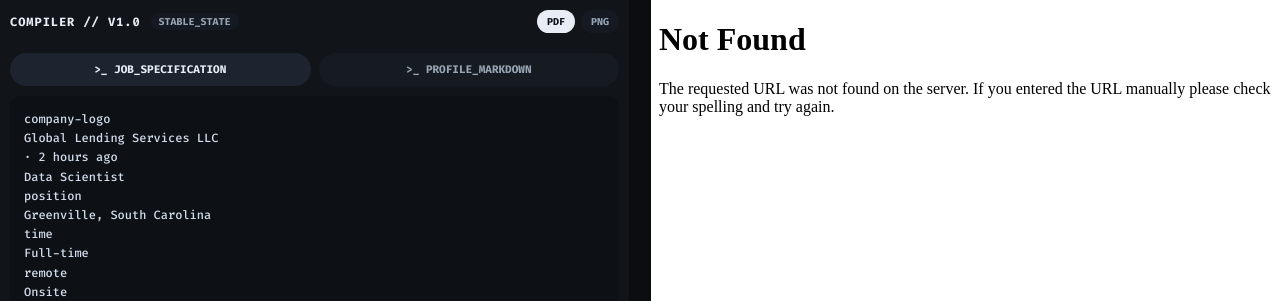
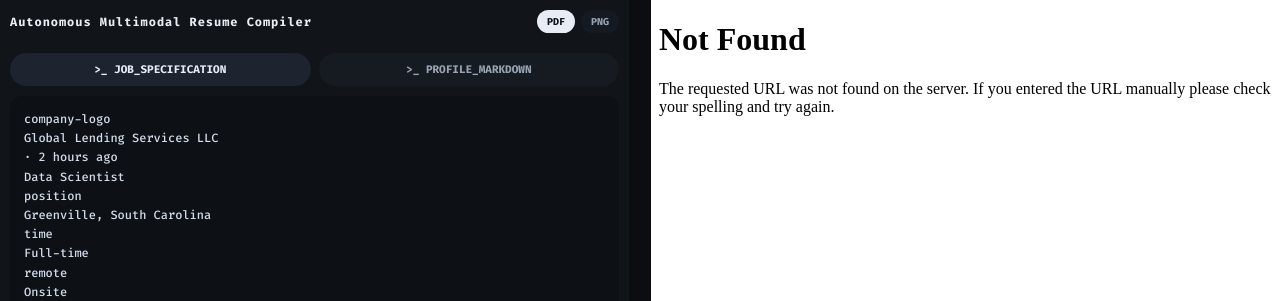
Before and after one commit to sagun-karki/multimodal-resume-compiler, a Flask app: page / in a window 1280 px wide. Shown: the top 301 px of the page. Run offline with Flask 3, Linux system fonts and the light colour scheme.

Commit message:
style: update app header logo text and remove stable state badge

```diff
--- a/templates/index.html
+++ b/templates/index.html
@@ -15,8 +15,7 @@
     <main>
         <section class="left-panel">
             <div class="top-strip">
-                <span class="logo-text">COMPILER // V1.0</span>
-                <span class="status-badge">STABLE_STATE</span>
+                <span class="logo-text">Autonomous Multimodal Resume Compiler</span>
                 <div class="format-toggle">
                     <button class="format-btn active" id="btn-pdf" onclick="switchFormat('pdf')">PDF</button>
                     <button class="format-btn" id="btn-png" onclick="switchFormat('png')">PNG</button>
```
